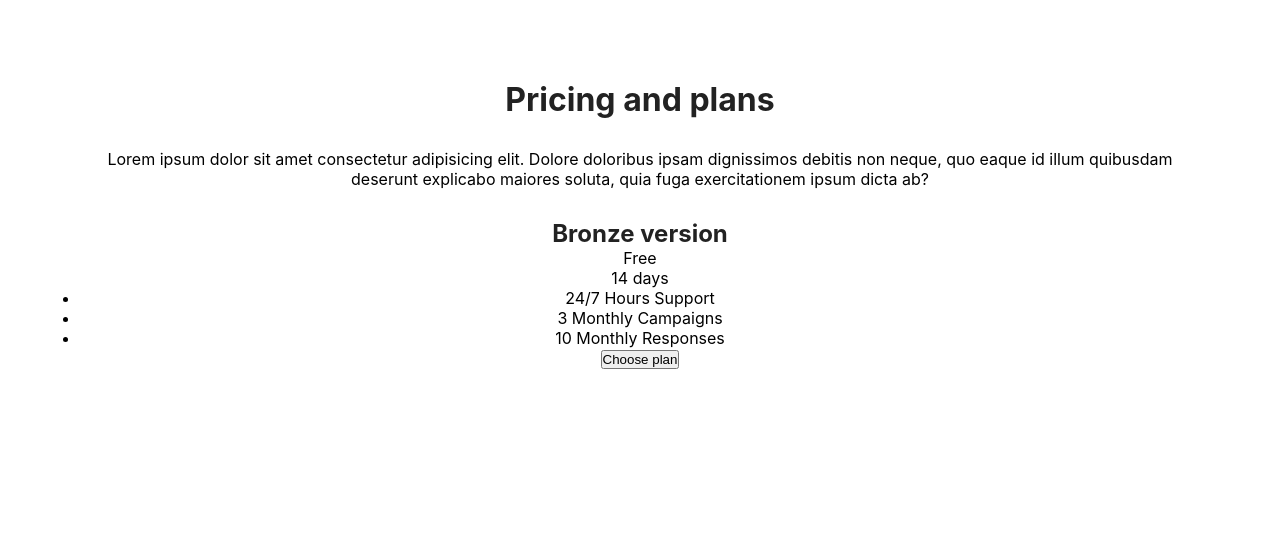
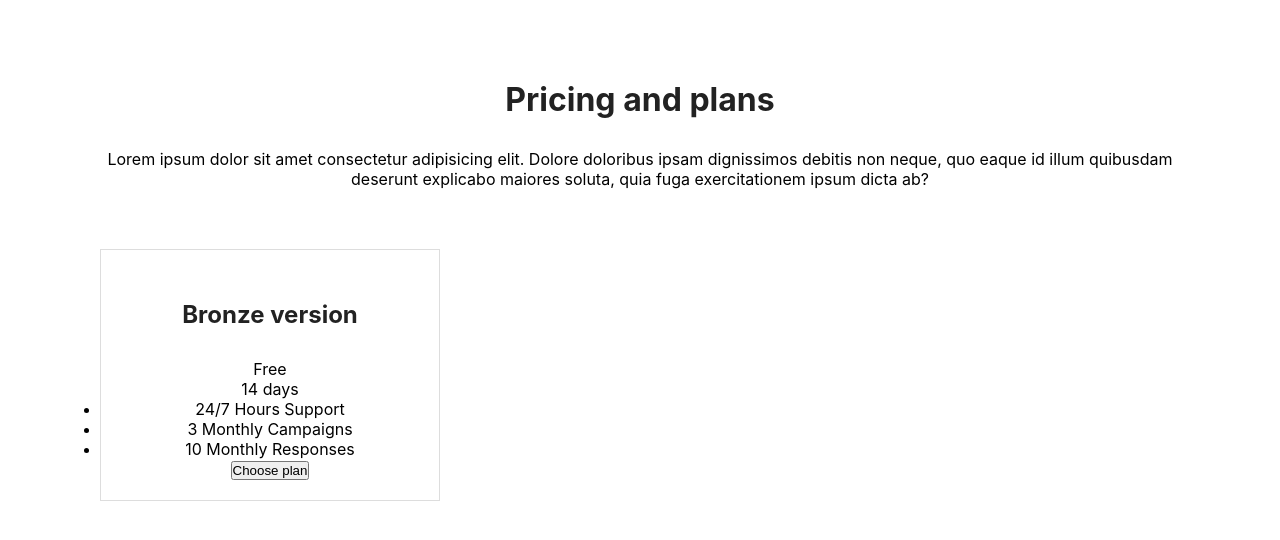
Before and after one commit to nerdi-caveman/pricing-plans, a React (Create React App) app: page / in a window 1280 px wide. Shown: the top 540 px of the page. Built offline with nearby package versions, Linux system fonts and the light colour scheme.

Commit message:
update test

```diff
--- a/src/App.css
+++ b/src/App.css
@@ -7,14 +7,15 @@ h1,
 h2 {
   color: #222;
 }
-html{
+
+html {
   height: 100%;
   width: 100%;
 }
 
 .App {
   text-align: center;
-  margin: 80px 80px;
+  margin: 80px 100px;
 }
 
 .App .title {
@@ -33,9 +34,23 @@ html{
   text-align: center;
 }
 
-.grid{
+.grid {
   display: grid;
+  grid-template-columns: 1fr 1fr 1fr;
+  grid-gap: 30px;
+  margin: 60px 0;
 }
+
+.grid .card {
+  border: 1px solid #ddd;
+  padding: 20px 0;
+}
+
+.grid .card h2 {
+
+  margin: 30px 0;
+}
+
 .App-link {
   color: #61dafb;
 }
```
